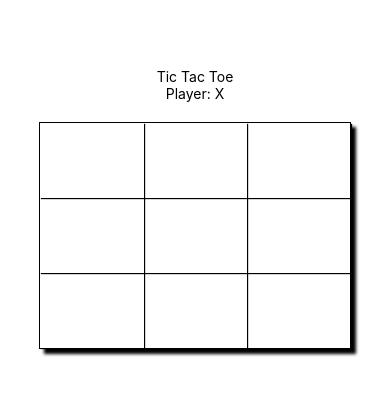
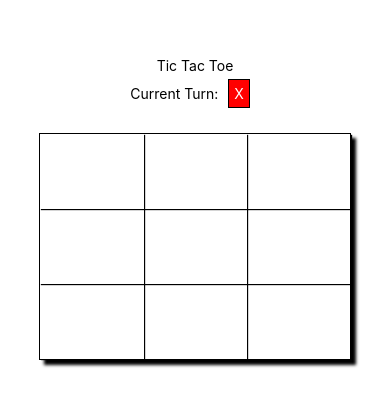
Before and after one commit to Wolven531/Tic-Tac-Native, a React Native app: screen / in a window 390 px wide. Shown: the part 214-620 px from the top of the page. Built offline with nearby package versions, Linux system fonts and the light colour scheme.

Commit message:
Add styles for current player display

```diff
--- a/App.js
+++ b/App.js
@@ -25,7 +25,10 @@ export default class App extends React.Component {
 		return (
 			<View style={styles.container}>
 				<Text>Tic Tac Toe</Text>
-				<Text>Player: {currentPlayer}</Text>
+				<View style={styles.currentPlayer}>
+					<Text>Current Turn:</Text>
+					<Text style={currentPlayer === 'X' ? styles.xPlayer : styles.oPlayer}>{currentPlayer}</Text>
+				</View>
 				{hasWinner && <Text>{winnerDisplay}</Text>}
 				<Grid currentPlayer={currentPlayer} gridRows={gridRows}
 					onGridUpdated={this.onGridUpdated} />
@@ -63,12 +66,7 @@ export default class App extends React.Component {
 		return ''
 	}
 
-	nextPlayer = () => {
-		const { currentPlayer } = this.state
-		const result = currentPlayer === 'X' ? 'O' : 'X'
-		console.warn(`currentPlayer=${currentPlayer} nextPlayer=${result}`)
-		return result
-	}
+	nextPlayer = () => this.state.currentPlayer === 'X' ? 'O' : 'X'
 
 	onGridUpdated = updatedGrid => this.setState(
 		{
@@ -85,5 +83,31 @@ const styles = StyleSheet.create({
 		flexDirection: 'column',
 		fontFamily: Platform.OS === 'android' ? 'Roboto' : 'Arial',
 		justifyContent: 'center'
+	},
+	currentPlayer: {
+		alignItems: 'center',
+		color: '#000',
+		flexDirection: 'row',
+		padding: 5
+	},
+	oPlayer: {
+		backgroundColor: '#00f',
+		borderColor: '#000',
+		// borderRadius: 50,
+		borderStyle: 'solid',
+		borderWidth: 1,
+		color: '#fff',
+		marginHorizontal: 10,
+		padding: 5
+	},
+	xPlayer: {
+		backgroundColor: '#f00',
+		borderColor: '#000',
+		// borderRadius: 50,
+		borderStyle: 'solid',
+		borderWidth: 1,
+		color: '#fff',
+		marginHorizontal: 10,
+		padding: 5
 	}
 })
```
